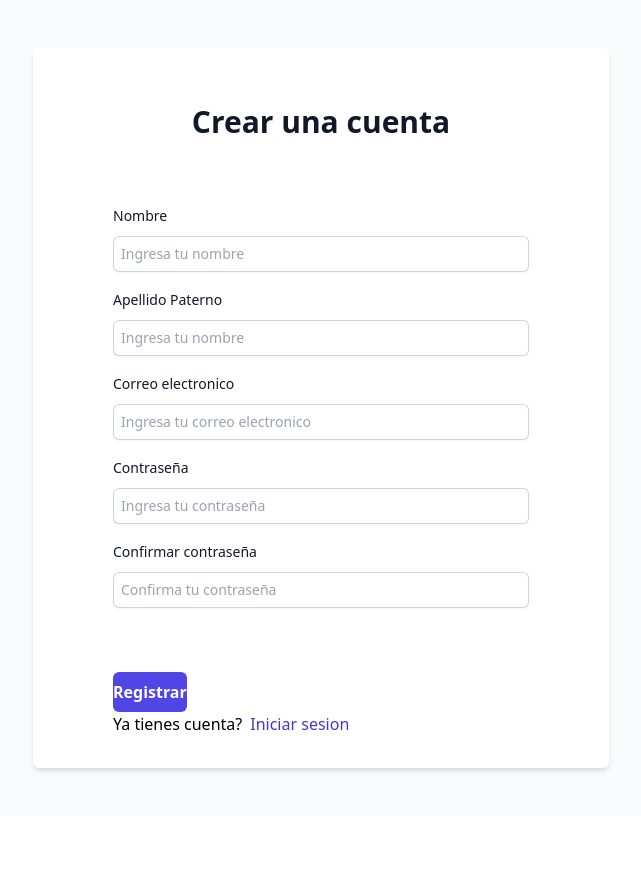
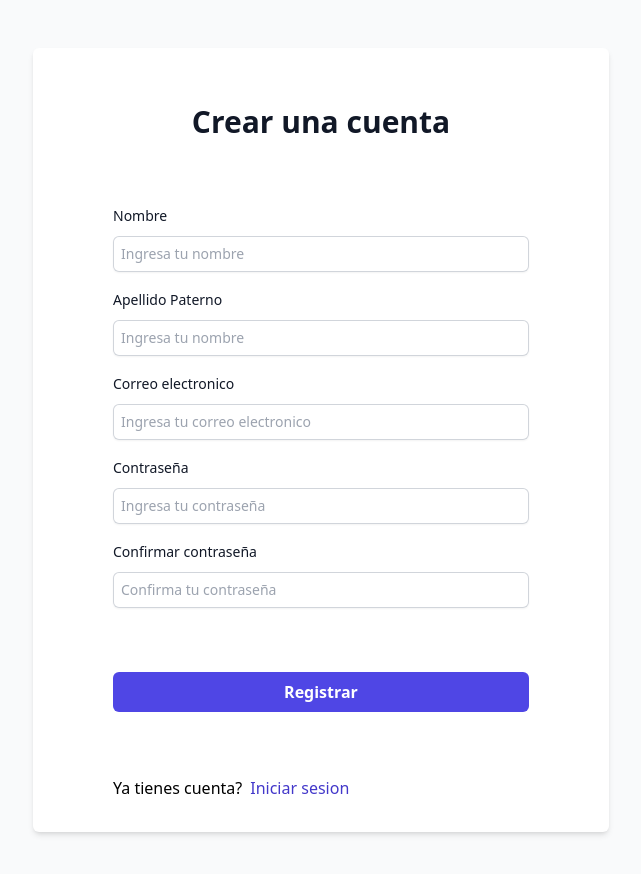
Before and after one commit to Dextroxitohero/fca-client, a React (Create React App) app: page /signup in a window 1280 px wide. Shown: the top 874 px of the page, without its empty margins (319-960 px from the left). Before the commit the page ends 816 px from the top, so only its background shows below. Built offline with nearby package versions, Linux system fonts and the light colour scheme; no server answers.

Commit message:
last changes

```diff
--- a/src/pages/login/FormLogin.jsx
+++ b/src/pages/login/FormLogin.jsx
@@ -1,13 +1,11 @@
 import { useFormik } from 'formik';
 import { Link } from "react-router-dom";
-
 import { Input } from '../../components/inputs/Input';
 import { Button } from '../../components/buttons/Button';
-
 import { validate } from './validation';
-
 import { useDispatch } from "react-redux";
 import { loginUser } from "../../redux/actions/user";
+
 
 export const FormLogin = () => {
 
@@ -20,15 +18,15 @@ export const FormLogin = () => {
 		},
 		validate,
 		onSubmit: values => {
-			const {email, password} = values;
+			const { email, password } = values;
 			dispatch(loginUser({ email, password }))
 		},
 
 	});
+
 	const handleReset = () => {
 		formik.resetForm();
 	}
-
 
 	return (
 		<div
@@ -98,10 +96,15 @@ export const FormLogin = () => {
 
 				{/* Footer form */}
 				<div>
-					<Button
-						label='Iniciar Sesion'
-						onClick={() => formik.handleSubmit()}
-					/>
+					<div
+						className="mt-6 flex items-center justify-around gap-x-6 mb-16"
+
+					>
+						<Button
+							label='Iniciar Sesion'
+							onClick={() => formik.handleSubmit()}
+						/>
+					</div>
 					<div className={`w-full`}>
 						<span>No tienes cuenta?</span>
 						<Link to="/signup" className="text-indigo-700 pl-2">
@@ -109,7 +112,6 @@ export const FormLogin = () => {
 						</Link>
 					</div>
 				</div>
-
 			</div>
 		</div>
 	);
--- a/src/pages/preRegistration/FormPreRegistration.jsx
+++ b/src/pages/preRegistration/FormPreRegistration.jsx
@@ -171,7 +171,7 @@ export const FormPreRegistration = () => {
 								<InputSelect
 									id="location"
 									name="location"
-									label="Genero"
+									label="Estado"
 									placeholder="Selecione el estado donde vives"
 									formik={formik}
 									data={locationState}
--- a/src/pages/signup/FormSignup.jsx
+++ b/src/pages/signup/FormSignup.jsx
@@ -128,10 +128,14 @@ export const FormSignup = () => {
                 </div>
                 {/* Footer form */}
                 <div>
-                    <Button
-                        label='Registrar'
-                        onClick={() => formik.handleSubmit()}
-                    />
+                    <div
+                        className="mt-6 flex items-center justify-around gap-x-6 mb-16"
+                    >
+                        <Button
+                            label='Registrar'
+                            onClick={() => formik.handleSubmit()}
+                        />
+                    </div>
                     <div className={`w-full`}>
                         <span>Ya tienes cuenta?</span>
                         <Link to="/login" className="text-indigo-700 pl-2">
```
